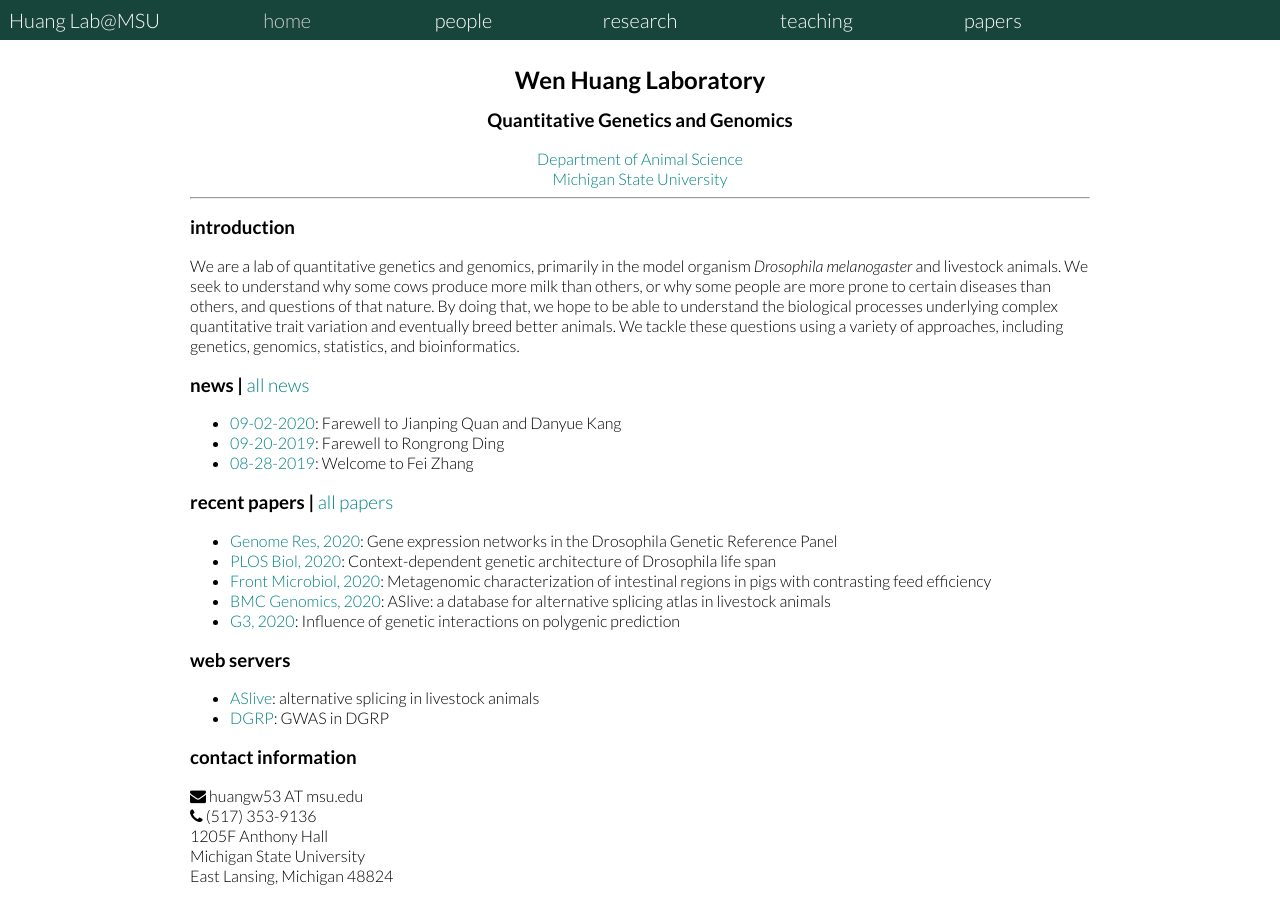
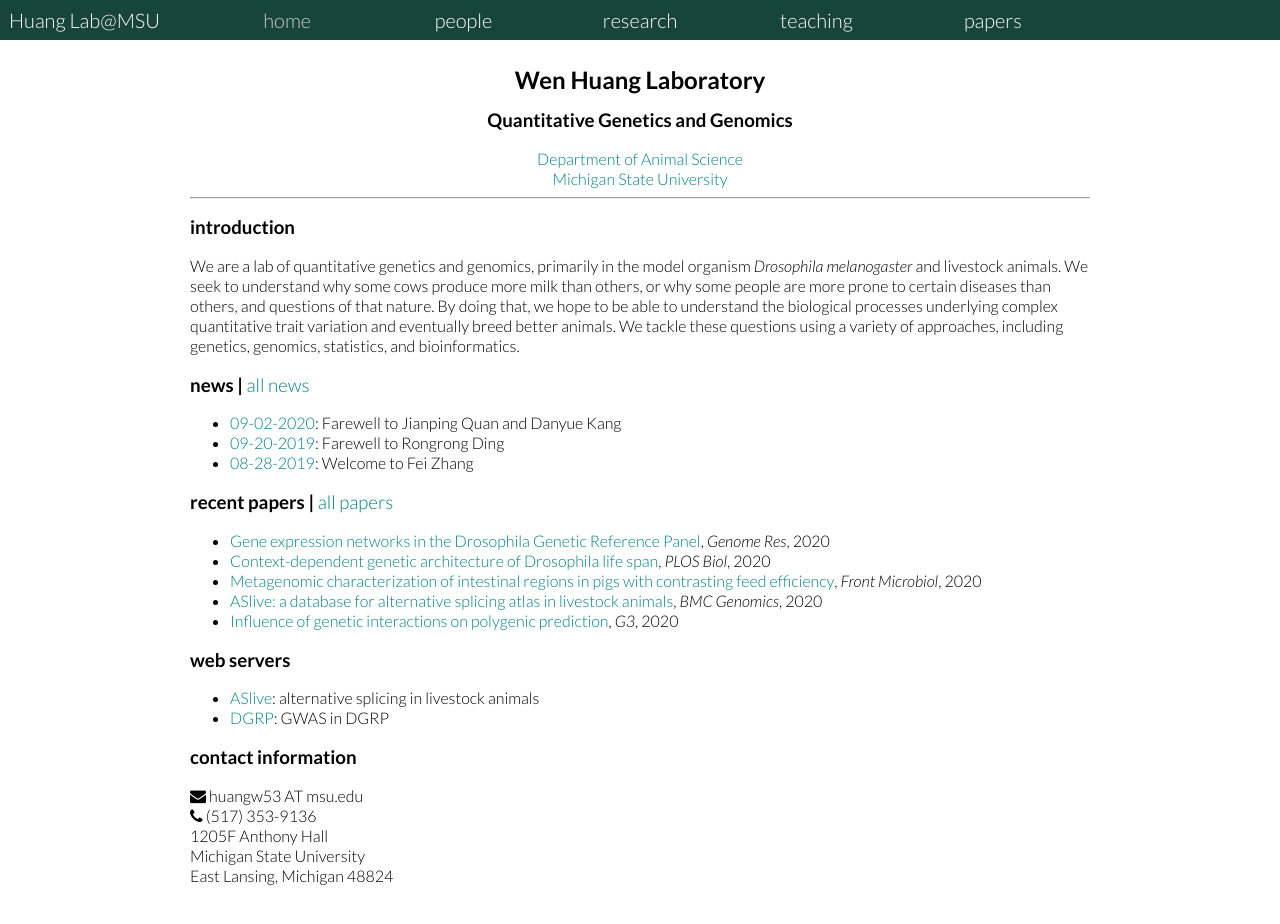
Before and after one commit to qgg-lab/qgg-lab.github.io, a Jekyll site: the page built from _pages/index.md, in a window 1280 px wide and 952 px high. Shown: the top 924 px of the window. Built offline with Jekyll 4.4.1, drawn with Linux system fonts in a browser that asks for light colours; some web fonts are replaced.

```diff
--- a/_pages/index.md
+++ b/_pages/index.md
@@ -28,11 +28,11 @@ We are a lab of quantitative genetics and genomics, primarily in the model organ
 </ul>
 
 ### recent papers | <a href="{{ site.baseurl }}/publications.html">all papers</a>
-- <a href="https://genome.cshlp.org/content/early/2020/03/18/gr.257592.119.abstract" target="blank">Genome Res, 2020</a>: Gene expression networks in the Drosophila Genetic Reference Panel
-- <a href="https://journals.plos.org/plosbiology/article?id=10.1371/journal.pbio.3000645" target="blank">PLOS Biol, 2020</a>: Context-dependent genetic architecture of Drosophila life span
-- <a href="https://doi.org/10.3389/fmicb.2020.00032" target="blank">Front Microbiol, 2020</a>: Metagenomic characterization of intestinal regions in pigs with contrasting feed efficiency
-- <a href="https://bmcgenomics.biomedcentral.com/articles/10.1186/s12864-020-6472-9" target="blank">BMC Genomics, 2020</a>: ASlive: a database for alternative splicing atlas in livestock animals
-- <a href="https://www.g3journal.org/content/10/1/109" target="blank">G3, 2020</a>: Influence of genetic interactions on polygenic prediction
+- <a href="https://genome.cshlp.org/content/early/2020/03/18/gr.257592.119.abstract" target="blank">Gene expression networks in the Drosophila Genetic Reference Panel</a>, <i>Genome Res</i>, 2020
+- <a href="https://journals.plos.org/plosbiology/article?id=10.1371/journal.pbio.3000645" target="blank">Context-dependent genetic architecture of Drosophila life span</a>, <i>PLOS Biol</i>, 2020
+- <a href="https://doi.org/10.3389/fmicb.2020.00032" target="blank">Metagenomic characterization of intestinal regions in pigs with contrasting feed efficiency</a>, <i>Front Microbiol</i>, 2020
+- <a href="https://bmcgenomics.biomedcentral.com/articles/10.1186/s12864-020-6472-9" target="blank">ASlive: a database for alternative splicing atlas in livestock animals</a>, <i>BMC Genomics</i>, 2020
+- <a href="https://www.g3journal.org/content/10/1/109" target="blank">Influence of genetic interactions on polygenic prediction</a>, <i>G3</i>, 2020
 
 ### web servers
 
```
